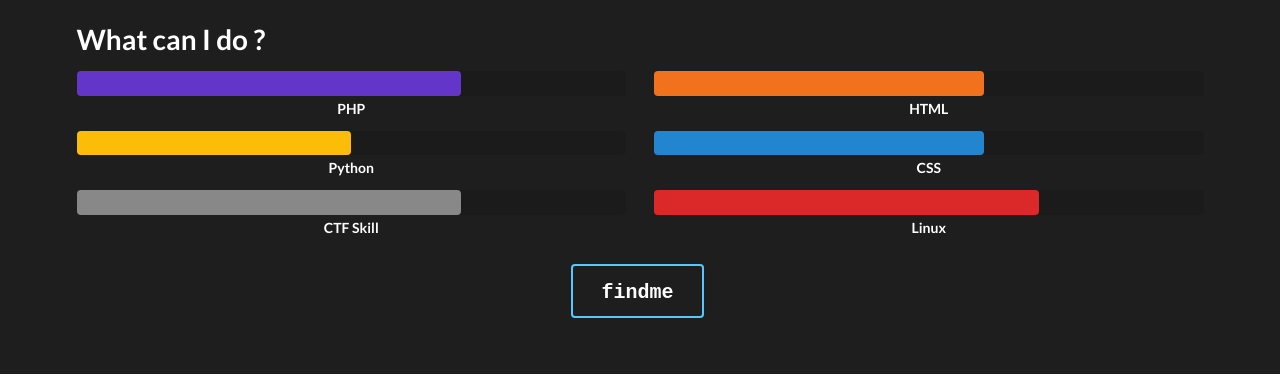
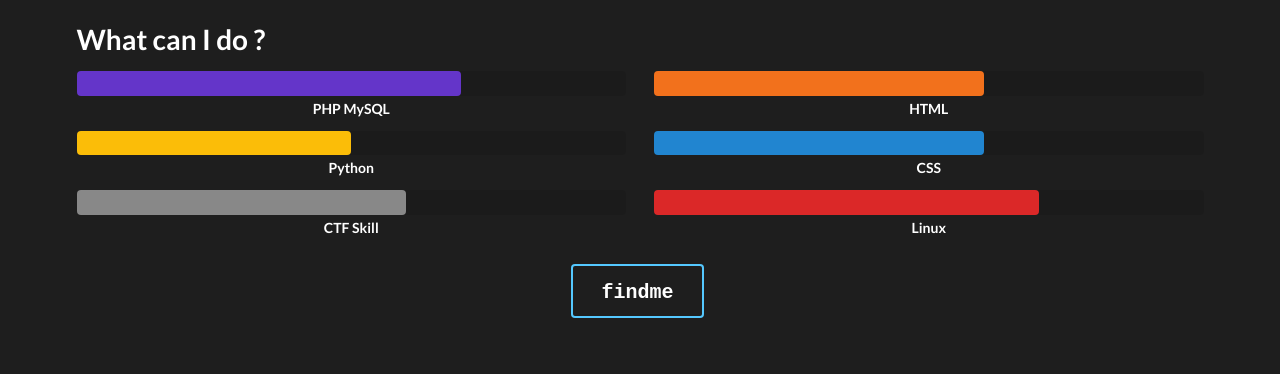
Before and after one commit to reyvand/reyvand.github.io, a plain HTML site: page index.html in a window 1280 px wide. Shown: the part 1021-1406 px from the top of the page. Drawn offline with Linux system fonts and the light colour scheme.

Commit message:
Update index.html

```diff
--- a/index.html
+++ b/index.html
@@ -203,7 +203,7 @@
         	<h3 class="ui header" style="color: #fff;">What can I do ?</h3>
         	<div class="four wide left floated column">
         		<div class="ui violet progress" id="php">
-						  <div class="label">PHP</div>
+						  <div class="label">PHP MySQL</div>
 						  <div class="bar"></div>
 						</div>
 						<div class="ui yellow progress" id="python">
@@ -299,7 +299,7 @@
 	  percent: 50
 	});
 	$('#ctf').progress({
-	  percent: 70
+	  percent: 60
 	});
 	$('#html').progress({
 	  percent: 60
```
